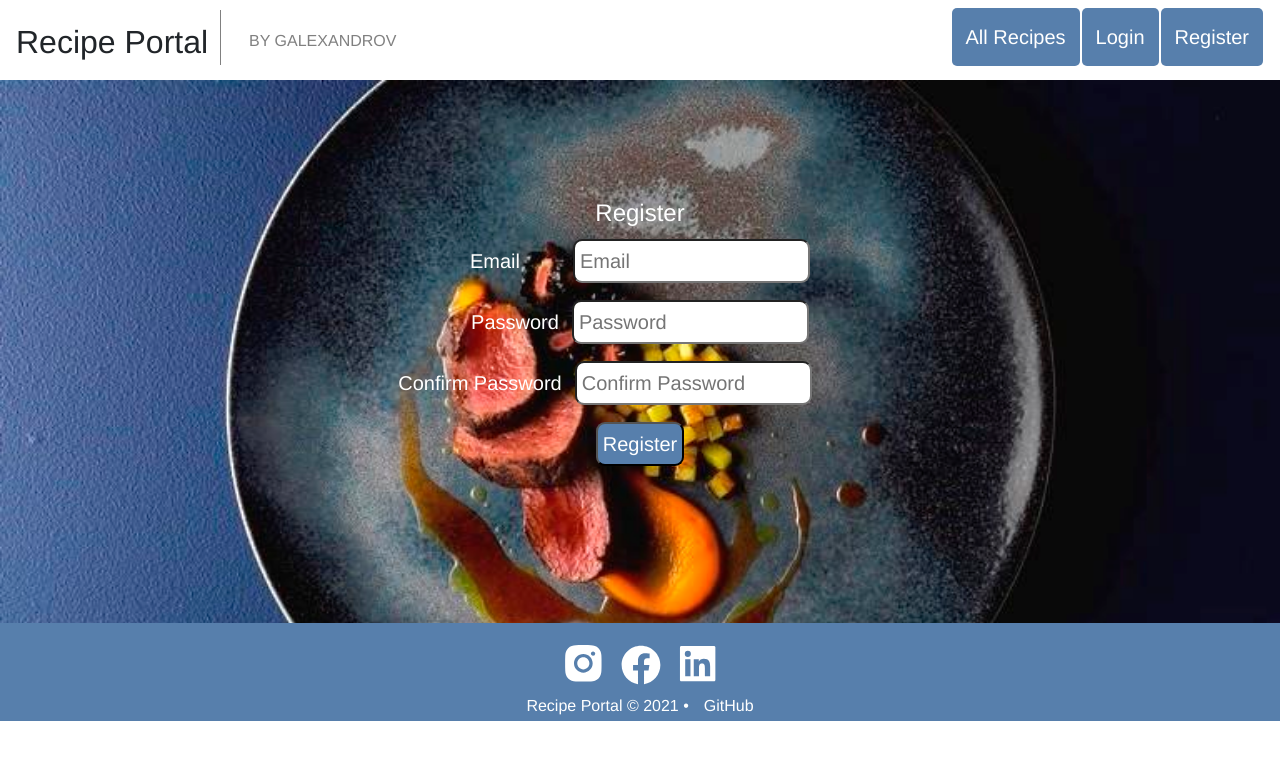
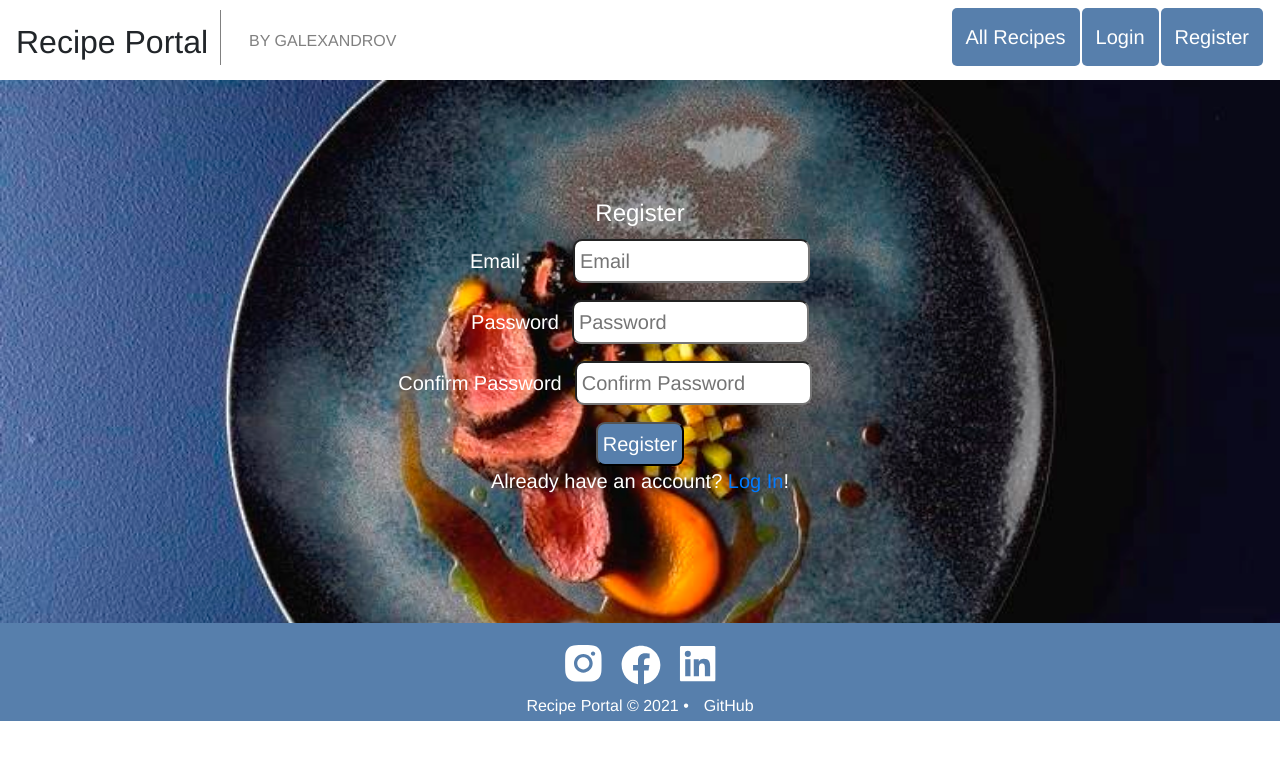
Before and after one commit to georgiAlexandrov5/recipe-portal, a React (Create React App) app: page /register in a window 1280 px wide. Shown: the top 760 px of the page. Built offline with nearby package versions, Linux system fonts and the light colour scheme; no server answers.

Commit message:
Added hyperlink on Register Page

```diff
--- a/src/Components/Recipes/Recipes.js
+++ b/src/Components/Recipes/Recipes.js
@@ -37,7 +37,7 @@ const Recipes = ({
                 <ul className="RecipesList">
                     {recipes.map((recipe) => (
 
-                        <li className="recipeWrap" key="1">
+                        <li className="recipeWrap" key={recipe.id}>
                             <div className="recipeFront">
                                 <img src={recipe.imgUrl} alt="" />
                                 <h3>{recipe.title}</h3>
--- a/src/Components/Register/Register.js
+++ b/src/Components/Register/Register.js
@@ -4,6 +4,8 @@ import background2 from "../../public/background2.jpg"
 import { notifyError, notifySuccess } from "../../services/notificationHandler"
 import { ToastContainer } from 'react-toastify';
 import 'react-toastify/dist/ReactToastify.css';
+import { Link } from 'react-router-dom'
+
 
 
 const Register = ({
@@ -74,6 +76,8 @@ const Register = ({
                     <input className="regBtn" type="submit"  value="Register" />
                 </fieldset>
             </form>
+            <p className="bottom-msg-paragraph">Already have an account? <Link to="/login">Log In</Link>!</p>
+
             <ToastContainer />
         </section>
         </div>
```
